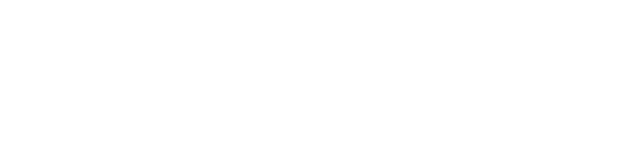
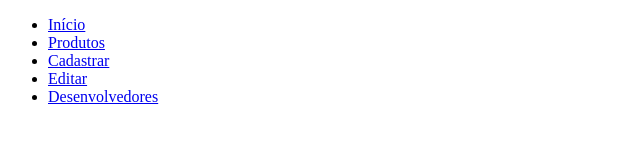
Before and after one commit to EvertonSerpa/Projeto-Cat-logo, a plain HTML site: page templates/index.html in a window 1280 px wide. Shown: the whole page, without its empty margins (0-640 px from the left). Drawn offline with Linux system fonts and the light colour scheme.

Commit message:
Esqueleto nav__menu comentada

```diff
--- a/templates/index.html
+++ b/templates/index.html
@@ -11,6 +11,27 @@
 
     <body>
 
+         <!--===== HEADER =====-->
+
+         <div class = "nav__menu" id = "nav-menu">
+             <!---DIV é um container genérico para conteúdo de fluxo.--->
+             <!---NAV representa uma seção de uma página que aponta para outras páginas ou para outras áreas da página--->
+             <!---O ID define um identificador exclusivo--->
+             <ul class = "nav_list"> <!--- A função CLASS unir estruturas com comportamentos de uma forma lógica--->
+                <!--- UL representa uma lista de itens sem ordem rígida--->
+                <!---LI é usado para representar um item que faz parte de uma lista.--->
+                <li class = "nav__item"><a href="#inicio" class="nav__link active">Início</a></li>
+                <li class = "nav__item"><a href="#produtos" class="nav__link active">Produtos</a></li>
+                <li class = "nav__item"><a href="#cadastrar" class="nav__link active">Cadastrar</a></li>
+                <li class = "nav__item"><a href="#editar" class="nav__link active">Editar</a></li>
+                <li class = "nav__item"><a href="#desenvolvedores" class="nav__link active">Desenvolvedores</a></li>
+
+
+             </ul>
+
+
+         </div>
+
         <script src="../static/js/main.js"></script><!---Ligando o index.html com o mains.js--->
     </body>
 </html>
```
